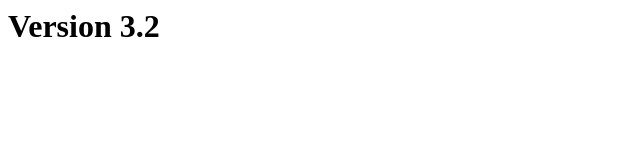
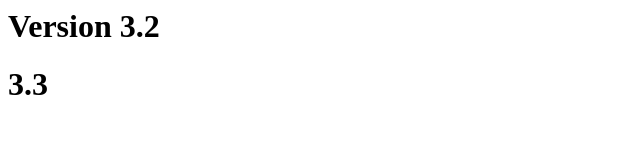
Before and after one commit to 10kc-session/OnlineRepo, a plain HTML site: page index.html in a window 1280 px wide. Shown: the full height of the page, 0-640 px from the left. Drawn offline with Linux system fonts and the light colour scheme.

Commit message:
New Commit

```diff
--- a/index.html
+++ b/index.html
@@ -1 +1,2 @@
 <h1>Version 3.2</h1>
+<h1>3.3</h1>
```
